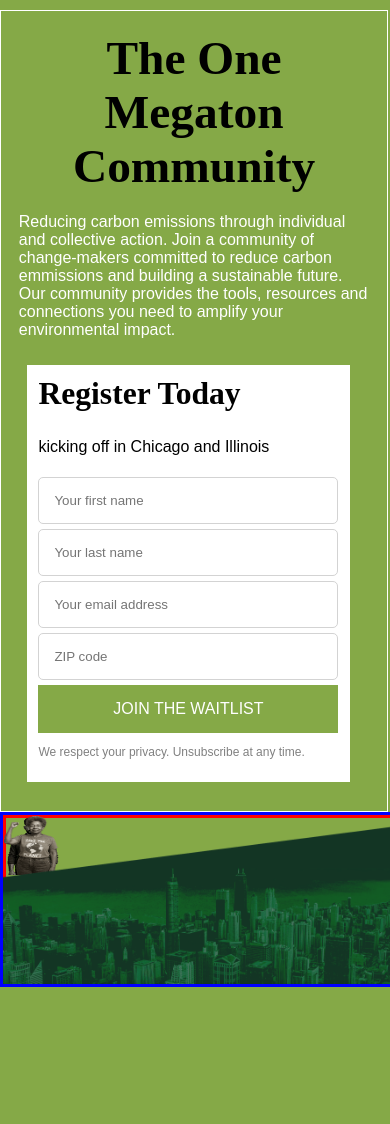
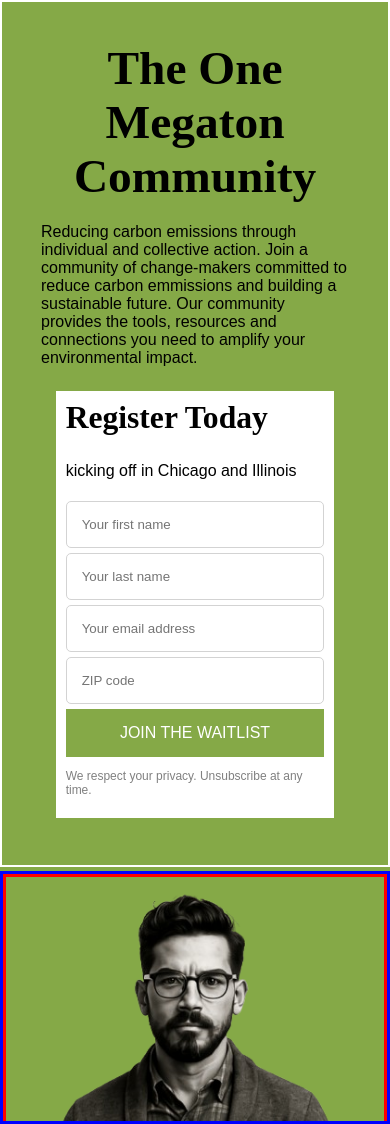
Before and after one commit to GathangaElijah/one-megaton-community, a React (Vite) app in the folder one-megaton-community/: page / in a window 390 px wide. Before the commit the page ends 987 px from the top, so only its background shows below. Built offline with nearby package versions, Linux system fonts and the light colour scheme.

Commit message:
refator: chang the hero section box properties

```diff
--- a/one-megaton-community/src/App.css
+++ b/one-megaton-community/src/App.css
@@ -4,97 +4,111 @@ html, body {
 }
 
 .hero-section {
-    display: flex;
-    flex-flow: row wrap;
-    justify-content: center;
-    max-width: 100%;
-    max-height: 100vh;
-    margin: 10px;
+    box-sizing: border-box;
+    display: grid;
+    padding: 10vw;
+    gap: 1%;
     border: solid 2px white;
+    width: 100%;
+    grid-template-columns: 1fr;
+    grid-auto-rows: auto;
 }
 .hero-section .main-heading {
-  font-size: calc(1.5em + 6vw);
-  /* flex: 1 auto; */
+  font-size: calc(5em + 8vw);
   text-align: center;
 }
 
-article {
-    flex: 1 auto;
-    max-width: 600px;
-    padding: 10px;
+
+.hero-section .article {
+  color: white;
+  padding: 1%;
 }
 
-article p {
-    color: white;
+.hero-section .registration-form {
+ margin-top: 2%;
 }
 
-.community-section {
-    margin: 0px 40px 0px 40px;
-    padding: 0px 80px 0px 80px;
-    position: absolute;
-    bottom: 0px;
-    border: solid;
+footer {
+  box-sizing: border-box;
+  position: relative;
+  bottom: 0px;
+  width: 100%;
+  height: 30vh;
+  padding: 0;
+  margin-top: 1%;
+  border: solid blue;
+  overflow: clip;
+}
+
+footer img {
+  width: 100%;
+  height: 100%;
+  object-fit: cover;
+  object-position: center;
+  transform: scale(1);
 
 }
 
-footer {
+
+footer .container img {
+  width: 100%;
+  height: 100%;
+  object-fit: contain;
+  object-position: center;
+  transform: none;
+  z-index: 2;
   position: relative;
-  display: block;
-  bottom: 0px;
-  width: 100%;
-  height: 20vh;
-  padding: 0;
-  margin: 0;
-  border: solid blue;
-  overflow: hidden;
-}
-
-footer img {
- position: absolute;
-  left: 0;
-  top: 0;
-  width: 100%;
-  height: 100%; /* Increase height for zoom effect */
-  object-fit: cover;
 
 }
 
-/* Extra small devices */
-@media screen and (max-width: 300px) {
-  .main-heading {
-    font-size: calc(1.5em + 4vw);
-    text-align: center;
+/* large devices (laptop, ipads) */
+@media screen and (max-width: 1200px) {
+  .hero-section {
+    grid-template-areas:
+    "header header"
+    "article registration"
+    "footer footer";
   }
-  article {
-    max-width: 100vw;
-    padding: 1em;
-    text-align: left;
+  .hero-section .main-heading {
+   grid-area: header;
+   font-size: calc(1.5em + 6vw);
+   text-align: center;
+  }
+  .hero-section .article {
+    grid-area: article;
+  }
+  .registration-form {
+    grid-area: registration;
+  }
+  footer img {
+    transform: scale(1.2); /* Zoom in */
+    object-position: center 30%; /* Adjust vertical crop if needed */
   }
 
 }
 
-/* Small devices (phones) */
-@media screen and (max-width: 600px) {
+
+/* Extra small devices */
+@media screen and (max-width: 800px) {
   .hero-section {
-    flex-direction: column;
-    justify-content: center;
-    align-items: stretch;
-    padding: 10px 2vw;
-    margin: 10px 0 0 0;
-    max-width: 100vw;
-    border-width: 1px;
+    grid-template-areas:
+      "header"
+      "article"
+      "registration";
+    grid-template-columns: 1fr;
+  }
+  .hero-section .main-heading {
+    grid-area: header;
+  }
+  .hero-section .article {
+    grid-area: article;
+  }
+  .registration-form {
+    grid-area: registration;
+  }
+  footer img {
+    transform: scale(1.4); /* More zoom */
+    object-position: center 40%;
   }
 
-/* Tablets */
-@media screen and (max-width: 900px) {
-  .hero-section {
-    max-width: 95vw;
-    padding: 10px 2vw;
-  }
-  .community-section {
-    padding: 0 2vw;
-    margin: 0;
-    width: 100vw;
-  }
 }
-}
```
